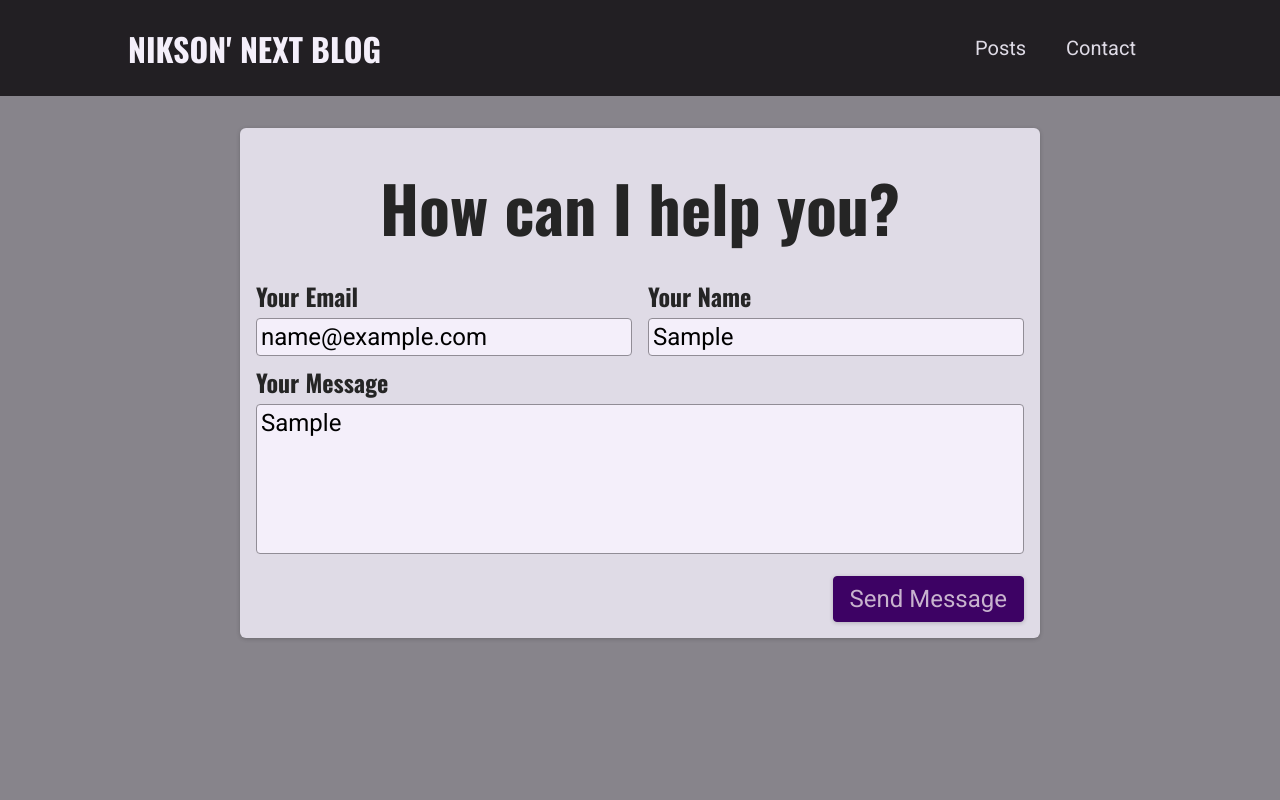
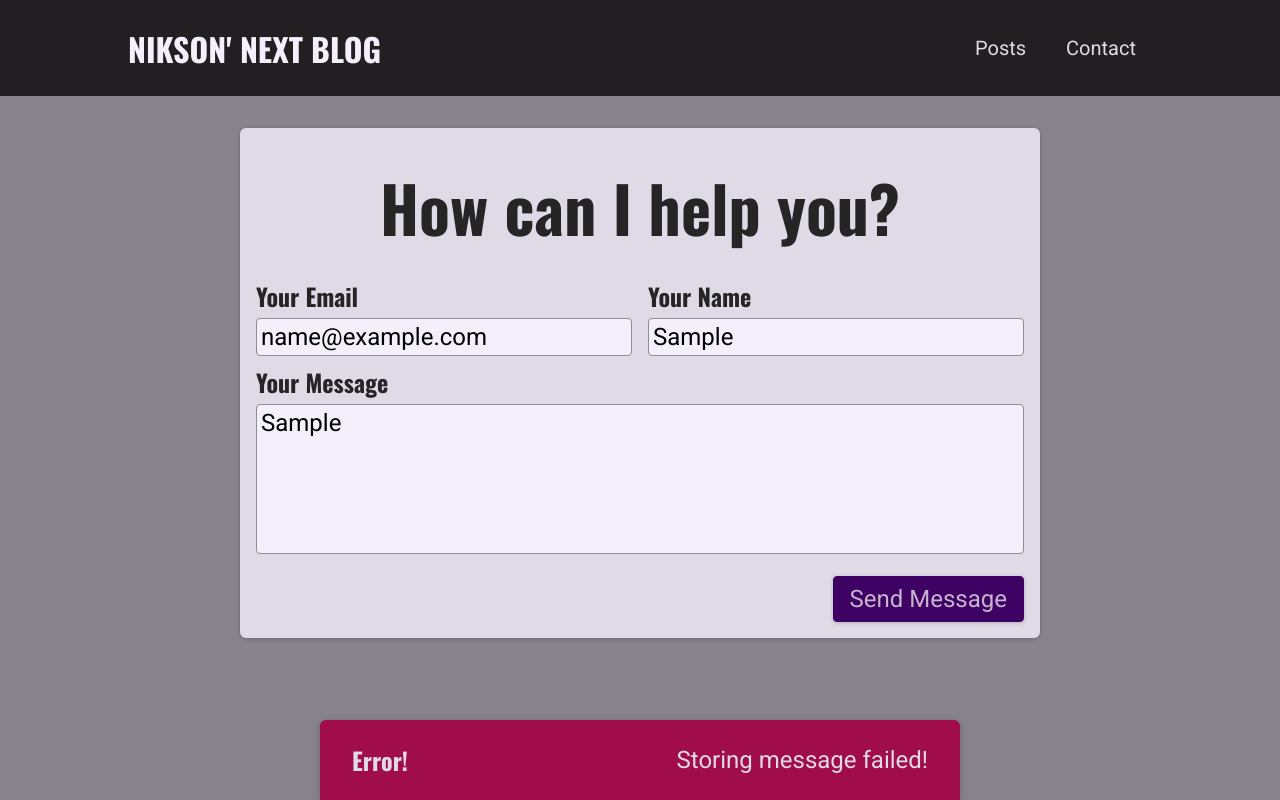
Before and after one commit to NRotondaro/nextjs-blog, a Next.js app: page /contact in a window 1280 px wide. Both pictures are taken after typing "name@example.com", "Sample", "Sample" into the empty fields and a click on the button "Send Message". Built offline with nearby package versions, Linux system fonts and the light colour scheme; no server answers; the database is empty.

Commit message:
feat: add ui feedback with notifications

```diff
--- a/components/contact/contact-form.js
+++ b/components/contact/contact-form.js
@@ -1,25 +1,87 @@
-import { useState } from 'react';
+import { useState, useEffect } from 'react';
+
 import classes from './contact-form.module.css';
+import Notification from '../ui/notification';
+
+async function sendContactData(contactDetails) {
+  const response = await fetch('/api/contact', {
+    method: 'POST',
+    body: JSON.stringify(contactDetails),
+    headers: {
+      'Content-Type': 'application/json',
+    },
+  });
+
+  const data = await response.json();
+
+  if (!response.ok) {
+    throw new Error(data.message || 'Something went wrong!');
+  }
+}
 
 function ContactForm() {
   const [enteredEmail, setEnteredEmail] = useState('');
   const [enteredName, setEnteredName] = useState('');
   const [enteredMessage, setEnteredMessage] = useState('');
+  const [requestStatus, setRequestStatus] = useState(); // 'pending', 'success', 'error'
+  const [requestError, setRequestError] = useState();
 
-  function sendMessageHandler(event) {
+  useEffect(() => {
+    if (requestStatus === 'success' || requestStatus === 'error') {
+      const timer = setTimeout(() => {
+        setRequestStatus(null);
+        setRequestError(null);
+      }, 3000);
+
+      return () => clearTimeout(timer);
+    }
+  }, [requestStatus]);
+
+  async function sendMessageHandler(event) {
     event.preventDefault();
 
-    fetch('/api/contact', {
-      method: 'POST',
-      body: JSON.stringify({
+    setRequestStatus('pending');
+
+    try {
+      await sendContactData({
         email: enteredEmail,
-        name: enteredName,
+        name: enteredEmail,
         message: enteredMessage,
-      }),
-      headers: {
-        'Content-Type': 'application/json',
-      },
-    });
+      });
+      setRequestStatus('success');
+      setEnteredMessage('');
+      setEnteredEmail('');
+      setEnteredName('');
+    } catch (error) {
+      setRequestError(error.message);
+      setRequestStatus('error');
+    }
+  }
+
+  let notification;
+
+  if (requestStatus === 'pending') {
+    notification = {
+      status: 'pending',
+      title: 'Sending message...',
+      message: 'Your message is on its way!',
+    };
+  }
+
+  if (requestStatus === 'success') {
+    notification = {
+      status: 'success',
+      title: 'Success!',
+      message: 'Message sent successfully!',
+    };
+  }
+
+  if (requestStatus === 'error') {
+    notification = {
+      status: 'error',
+      title: 'Error!',
+      message: requestError,
+    };
   }
 
   return (
@@ -63,6 +125,13 @@
           <button>Send Message</button>
         </div>
       </form>
+      {notification && (
+        <Notification
+          status={notification.status}
+          title={notification.title}
+          message={notification.message}
+        />
+      )}
     </section>
   );
 }
--- /dev/null
+++ b/components/ui/notification.js
@@ -0,0 +1,28 @@
+import ReactDOM from 'react-dom';
+
+import classes from './notification.module.css';
+
+function Notification(props) {
+  const { title, message, status } = props;
+
+  let statusClasses = '';
+
+  if (status === 'success') {
+    statusClasses = classes.success;
+  }
+
+  if (status === 'error') {
+    statusClasses = classes.error;
+  }
+
+  const cssClasses = `${classes.notification} ${statusClasses}`;
+
+  return (
+    <div className={cssClasses}>
+      <h2>{title}</h2>
+      <p>{message}</p>
+    </div>
+  );
+}
+
+export default Notification;
--- /dev/null
+++ b/components/ui/notification.module.css
@@ -0,0 +1,43 @@
+.notification {
+  display: flex;
+  justify-content: space-between;
+  align-items: center;
+  color: var(--color-grey-100);
+  background-color: var(--color-grey-800);
+  padding: 0 var(--size-8);
+  box-shadow: 0 1px 8px rgba(0, 0, 0, 0.2);
+  position: fixed;
+  height: 5rem;
+  bottom: 0;
+  width: 100%;
+  left: 0;
+  border-top-right-radius: 0;
+  border-top-left-radius: 0;
+}
+
+.notification h2 {
+  font-size: var(--size-6);
+  margin: 0;
+}
+
+.notification p {
+  margin: 0;
+}
+
+.success {
+  background-color: var(--color-success-500);
+  color: var(--color-grey-800);
+}
+
+.error {
+  background-color: var(--color-error-500);
+}
+
+@media (min-width: 768px) {
+  .notification {
+    width: 40rem;
+    left: calc(50% - 20rem);
+    border-top-right-radius: 6px;
+    border-top-left-radius: 6px;
+  }
+}
```
